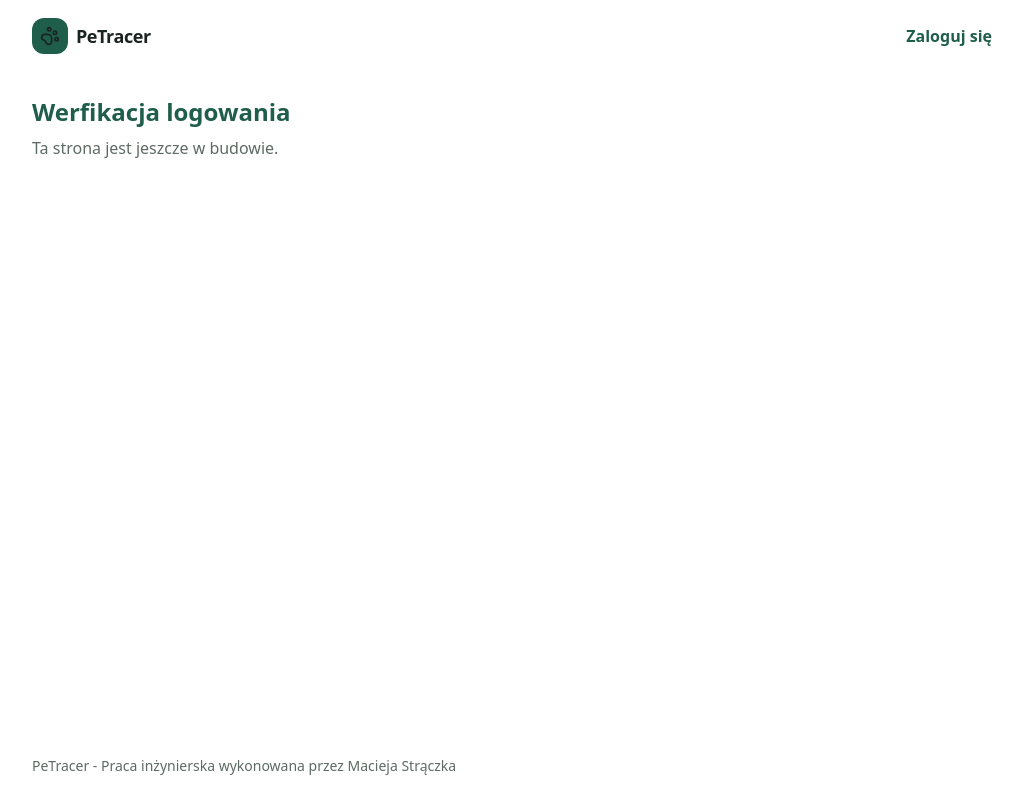
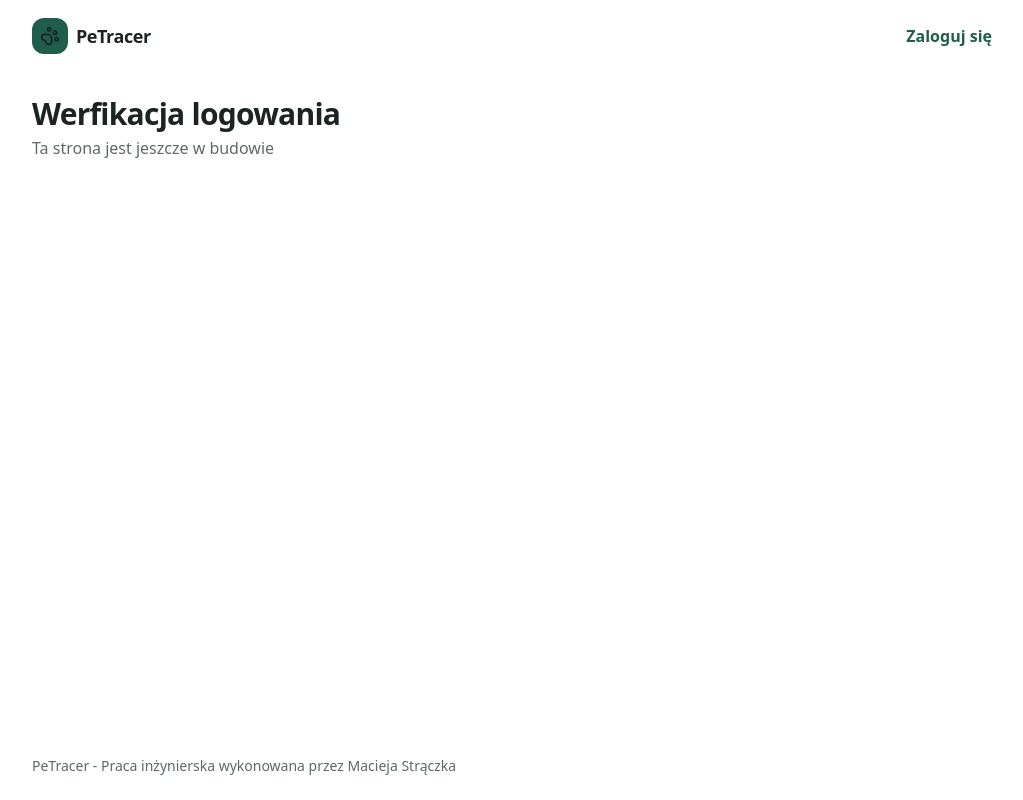
Before and after one commit to FullC0ntrol/PeTracker-FinalVersion, a React (Vite) app in the folder petracer-final/: page /auth/verify in a window 1280 px wide. Shown: the whole page, without its empty margins (120-1143 px from the left). Built offline with nearby package versions, Linux system fonts and the light colour scheme.

Commit message:
Layouty Finder i Vet i nagłówek strony

```diff
--- /dev/null
+++ b/petracer-final/src/components/layout/FinderLayout.jsx
@@ -0,0 +1,9 @@
+import { Outlet } from 'react-router';
+
+export default function FinderLayout(){
+  return(
+    <main className="mx-auto min-h-dvh w-full max-w-md px-4 py-6">
+      <Outlet />
+    </main>
+  )
+}
--- /dev/null
+++ b/petracer-final/src/components/layout/PageHeader.jsx
@@ -0,0 +1,11 @@
+export default function PageHeader({ title, description, action}) {
+  return (
+    <header className="mb-6 flex flex-wrap items-end justify-between gap-4">
+      <div>
+        <h1 className="text-2xl font-bold tracking-tight sm:text-3xl">{title}</h1>
+        {description && <p className="mt-1 text-ink-muted">{description}</p>}
+      </div>
+      {action}
+    </header>
+  )
+}
--- /dev/null
+++ b/petracer-final/src/components/layout/VetLayout.jsx
@@ -0,0 +1,24 @@
+import { Outlet } from 'react-router'
+import { Stethoscope } from 'lucide-react'
+
+export default function VetLayout() {
+  return (
+    <div className="min-h-dvh">
+      <header className="border-b border-line bg-surface">
+        <div className="mx-auto flex max-w-2xl items-center gap-3 px-4 py-4">
+          <span className="grid size-9 place-items-center rounded-xl bg-pine-soft text-pine">
+            <Stethoscope size={20} aria-hidden="true" />
+          </span>
+          <div>
+            <p className="font-display font-bold tracking-tight">Paszport medyczny</p>
+            <p className="text-xs text-ink-muted">Udostępnione przez PeTracker</p>
+          </div>
+        </div>
+      </header>
+
+      <main className="mx-auto w-full max-w-2xl px-4 py-6">
+        <Outlet />
+      </main>
+    </div>
+  )
+}
--- a/petracer-final/src/pages/Placeholder.jsx
+++ b/petracer-final/src/pages/Placeholder.jsx
@@ -1,12 +1,13 @@
 import { useParams } from 'react-router';
+import PageHeader from '../components/layout/PageHeader';
 
 export default function Placeholder({ title }) {
   const params = useParams();
   const entries = Object.entries(params)
+
   return (
-    <main className="p-y">
-      <h1 className="text-2xl font-bold text-pine">{title}</h1>
-      <p className="mt-2 text-ink-muted">Ta strona jest jeszcze w budowie.</p>
+    <div className="p-y">
+      <PageHeader title={title} description="Ta strona jest jeszcze w budowie" />
 
       {entries.length > 0 && (
         <ul className="mt-4">
@@ -17,6 +18,6 @@ export default function Placeholder({ title }) {
           ))}
         </ul>
       )}
-    </main>
+    </div>
   )
 }
--- a/petracer-final/src/router.jsx
+++ b/petracer-final/src/router.jsx
@@ -6,6 +6,8 @@ import Placeholder from './pages/Placeholder';
 
 import PublicLayout from './components/layout/PublicLayout';
 import RootLayout from './components/layout/RootLayout';
+import FinderLayout from './components/layout/FinderLayout';
+import VetLayout from './components/layout/VetLayout';
 
 export const router = createBrowserRouter([
   {
@@ -22,7 +24,7 @@ export const router = createBrowserRouter([
       },
       {
         path: 't/:tagId',
-        // FinderLayout
+        element: <FinderLayout />,
         children: [
           { index: true , element: <Placeholder title="Strona tagu" />},
           { path: 'lokalizacja', element: <Placeholder title="Udostepnij lokalizacje" />},
@@ -31,6 +33,7 @@ export const router = createBrowserRouter([
       },
       {
         path: 'vet/:shareToken',
+        element: <VetLayout />,
         children: [{ index: true, element: <Placeholder title="Paszport medyczny" />}]
       },
       {
```
